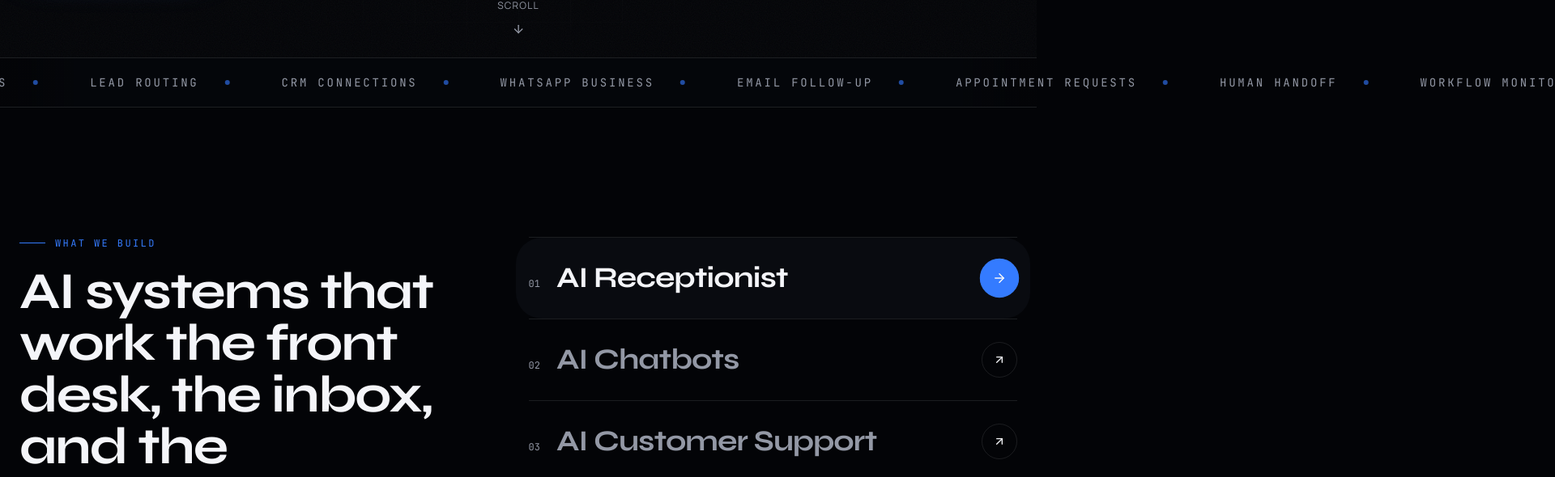
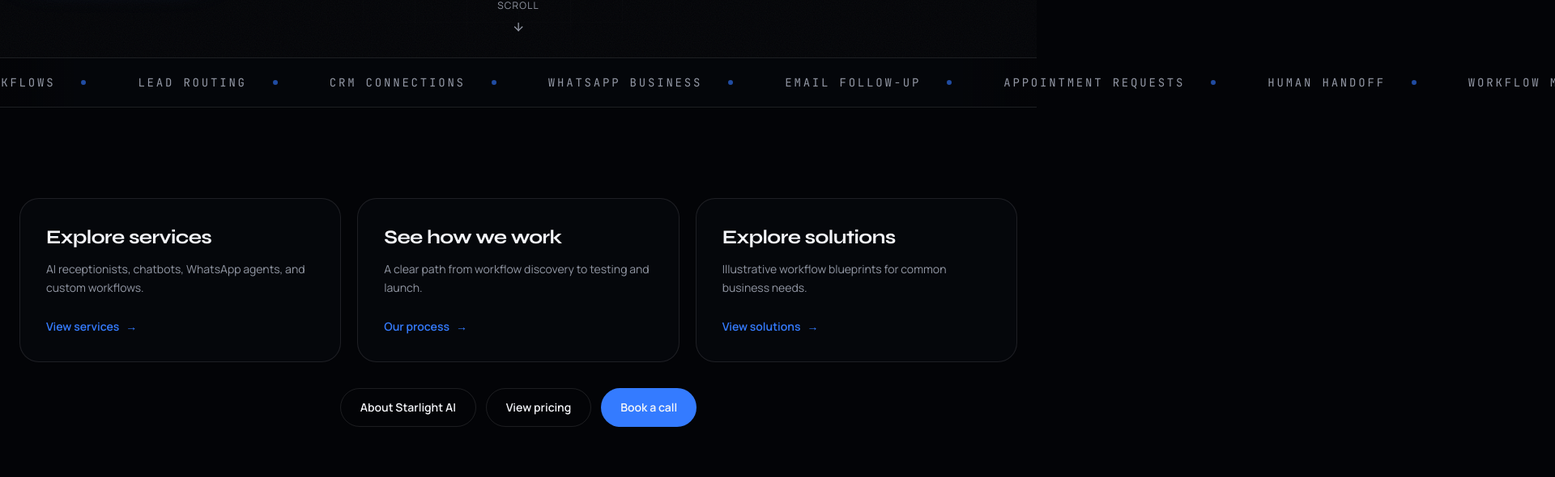
Before and after one commit to abbasimohsin392-prog/Starlight, a Next.js app: page / in a window 1280 px wide. Shown: the part 933-1523 px from the top of the page at 81% size, 1920 px wide, since content can reach past the window. Built offline with nearby package versions, Linux system fonts and the light colour scheme.

Commit message:
Create dedicated pages and shorten homepage navigation

```diff
--- a/app/page.tsx
+++ b/app/page.tsx
@@ -1,37 +1,44 @@
+import type { Metadata } from 'next'
 import { Nav } from '@/components/site/nav'
 import { Hero } from '@/components/site/hero'
 import { Marquee } from '@/components/site/marquee'
-import { Services } from '@/components/site/services'
-import { Process } from '@/components/site/process'
-import { Stats } from '@/components/site/stats'
-import { Systems } from '@/components/site/systems'
-import { About } from '@/components/site/about'
-import { Contact } from '@/components/site/contact'
 import { Footer } from '@/components/site/footer'
+
+export const metadata: Metadata = {
+  title: 'AI Automation Agency',
+  description: 'Explore practical AI receptionists, website chatbots, WhatsApp agents, and custom business workflows from Starlight AI.',
+}
 
 export default function HomePage() {
   return (
     <>
-      <a
-        href="#main-content"
-        className="sr-only focus:not-sr-only focus:fixed focus:left-4 focus:top-4 focus:z-[200] focus:rounded-full focus:bg-primary focus:px-4 focus:py-2 focus:text-primary-foreground"
-      >
-        Skip to content
-      </a>
+      <a href="#main-content" className="sr-only focus:not-sr-only focus:fixed focus:left-4 focus:top-4 focus:z-[200] focus:rounded-full focus:bg-primary focus:px-4 focus:py-2 focus:text-primary-foreground">Skip to content</a>
       <Nav />
       <main id="main-content">
         <Hero />
         <Marquee />
-        <Services />
-        <Process />
-        <Stats />
-        <Systems />
-        <About />
-        <Contact />
+        <section className="mx-auto max-w-7xl px-6 py-20 md:py-28">
+          <div className="grid gap-5 md:grid-cols-3">
+            {[
+              { title: 'Explore services', description: 'AI receptionists, chatbots, WhatsApp agents, and custom workflows.', href: '/services', label: 'View services' },
+              { title: 'See how we work', description: 'A clear path from workflow discovery to testing and launch.', href: '/process', label: 'Our process' },
+              { title: 'Explore solutions', description: 'Illustrative workflow blueprints for common business needs.', href: '/solutions', label: 'View solutions' },
+            ].map((item) => (
+              <a key={item.href} href={item.href} className="group rounded-3xl border border-border bg-surface/50 p-7 transition-colors hover:border-primary/50 md:p-8">
+                <h2 className="font-display text-2xl font-bold tracking-tight">{item.title}</h2>
+                <p className="mt-3 min-h-12 text-sm leading-relaxed text-muted-foreground">{item.description}</p>
+                <span className="mt-6 inline-flex items-center gap-2 text-sm font-semibold text-primary">{item.label}<span aria-hidden className="transition-transform group-hover:translate-x-1">→</span></span>
+              </a>
+            ))}
+          </div>
+          <div className="mt-8 flex flex-wrap items-center justify-center gap-3">
+            <a href="/about" className="inline-flex h-12 items-center rounded-full border border-border px-6 text-sm font-semibold transition-colors hover:border-primary/60">About Starlight AI</a>
+            <a href="/pricing" className="inline-flex h-12 items-center rounded-full border border-border px-6 text-sm font-semibold transition-colors hover:border-primary/60">View pricing</a>
+            <a href="/contact" className="inline-flex h-12 items-center rounded-full bg-primary px-6 text-sm font-semibold text-primary-foreground transition-transform hover:scale-[1.02]">Book a call</a>
+          </div>
+        </section>
       </main>
       <Footer />
     </>
   )
 }
-
-// Rebuild trigger: original look restored
```
